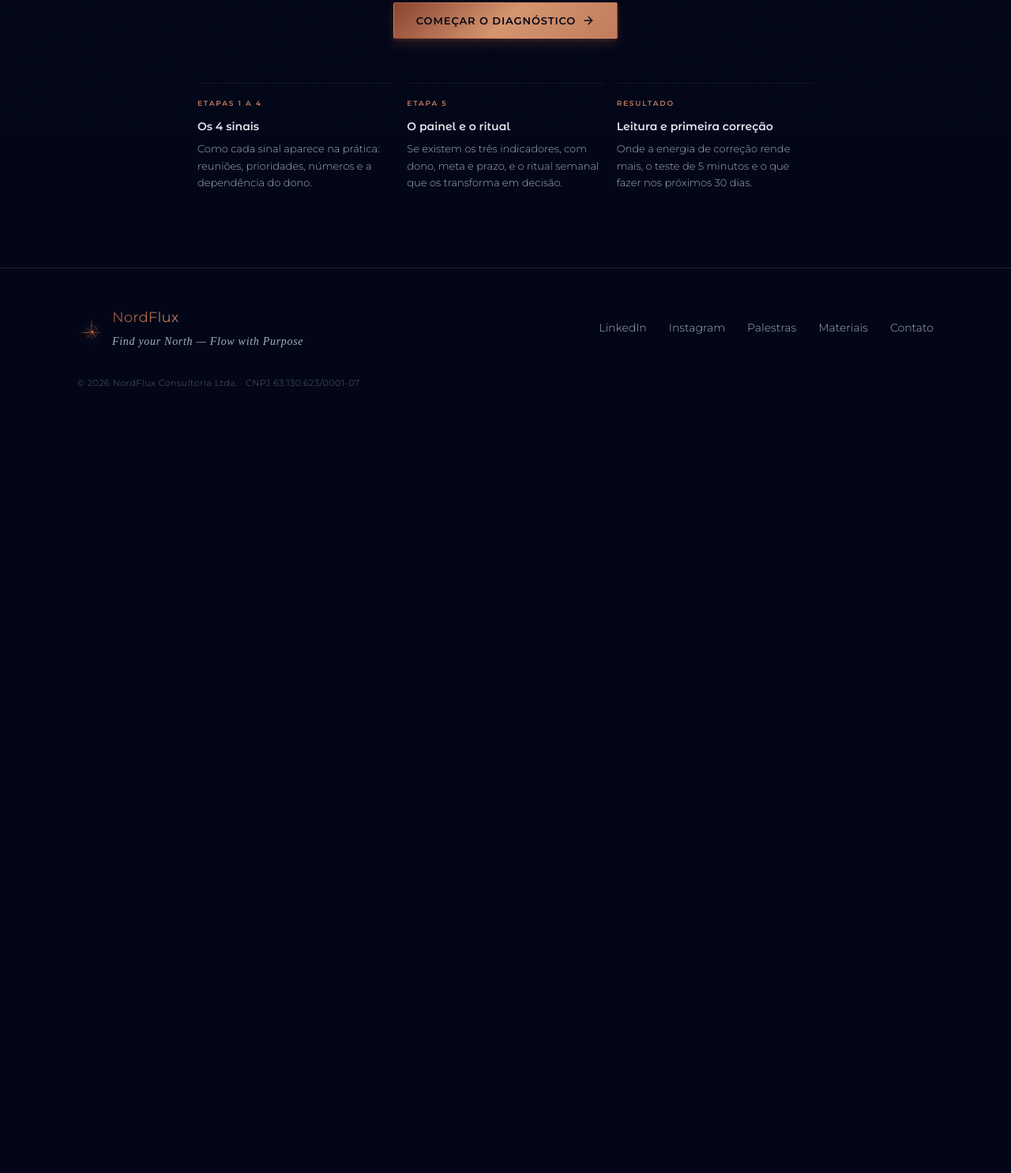
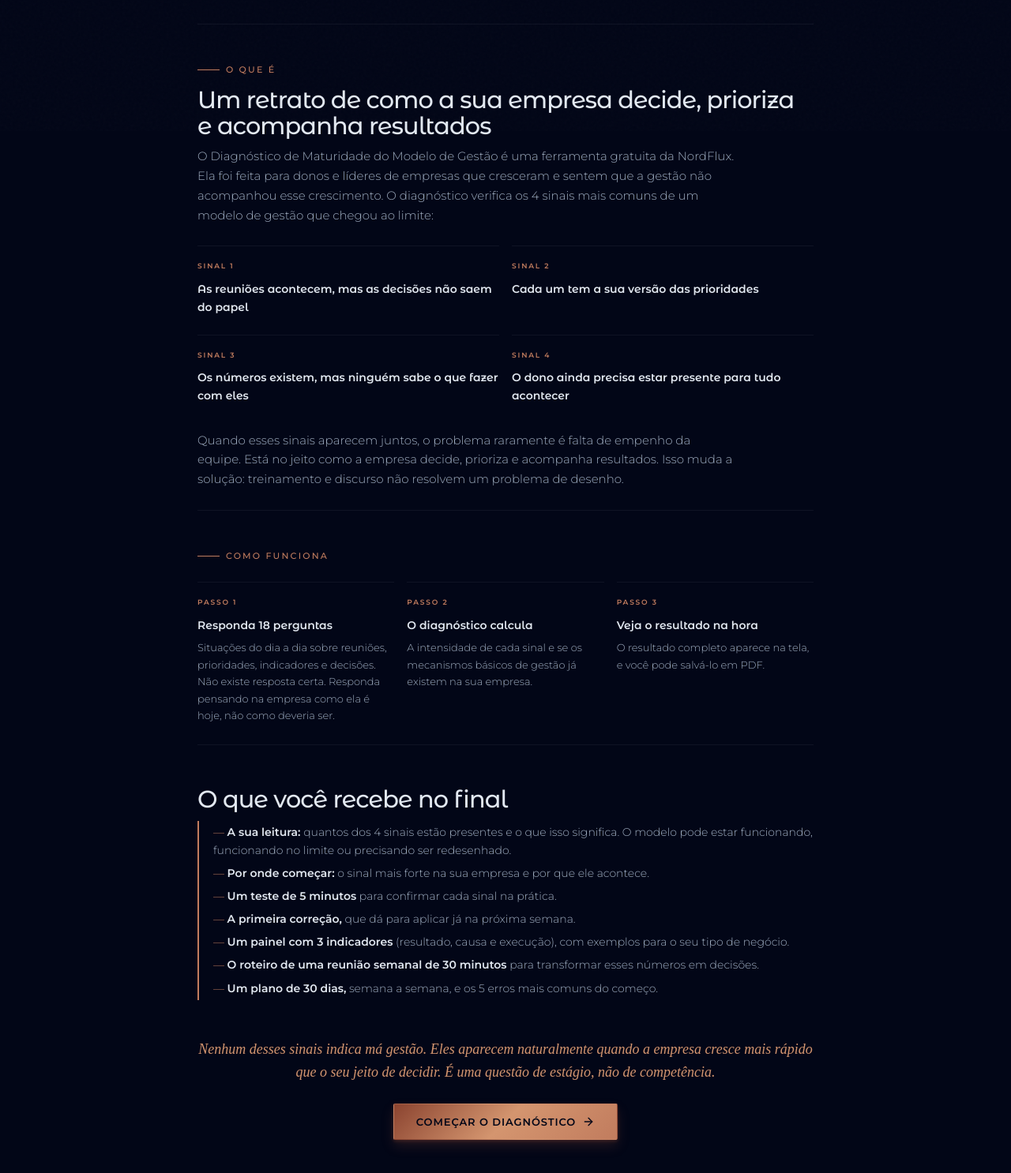
Before and after one commit to thiagonordflux/nordflux-site, a plain HTML site: page diagnostico.html in a window 1280 px wide. Shown: the part 634-2120 px from the top of the page at 79% size. Before the commit the page ends 1177 px from the top, so only its background shows below. Drawn offline with Linux system fonts and the light colour scheme; a web font is replaced by a local one.

Commit message:
Diagnóstico: explica o que é e o que a pessoa recebe
- Abertura do diagnostico.html: novo título, subtítulo e meta; blocos
  "O que é" (com os 4 sinais em grade 2x2), "Como funciona" (3 passos),
  "O que você recebe no final" e nota de fechamento com segundo botão
- Tela de captação: h2 e texto de privacidade ajustados (o lead não recebe
  e-mail automático com o resultado)
- Home: última frase do hero, título, parágrafo e botão da seção
  #diagnostico, e os 4 sinais padronizados com o diagnóstico
- Sem mudanças no motor do quiz, nas regras de pontuação, no formulário
  da Netlify nem em css/site.css e css/tokens.css

Co-Authored-By: Claude Fable 5.1 <noreply@anthropic.com>

```diff
--- a/diagnostico.html
+++ b/diagnostico.html
@@ -39,6 +39,13 @@
     .dm-block strong { display: block; font-family: var(--font-display); font-size: var(--text-sm-mid); font-weight: 600; margin-bottom: 6px; }
     .dm-block span { display: block; color: var(--fg-secondary); font-size: var(--text-sm); line-height: var(--leading-relaxed); }
     .dm-block small { display: block; color: var(--color-accent); font-size: var(--text-2xs); letter-spacing: var(--tracking-widest); text-transform: uppercase; margin-bottom: 10px; font-weight: 600; }
+    .dm-blocks-4 { grid-template-columns: repeat(2, 1fr); }
+    .dm-intro { text-align: left; margin-top: 64px; }
+    .dm-intro .dm-sec { border-top: 1px solid var(--border-subtle); padding-top: 40px; margin-bottom: 0; }
+    .dm-intro .dm-blocks { margin-top: 24px; margin-bottom: 26px; }
+    .dm-intro .dm-list li strong { color: var(--fg-primary); font-weight: 600; }
+    .dm-intro-cta { text-align: center; margin-top: 48px; }
+    .dm-intro-cta .dm-hint { margin: 0 0 24px; }
 
     /* Progresso */
     .dm-progress { display: flex; align-items: center; justify-content: space-between; gap: 20px; margin-bottom: 28px; }
@@ -249,15 +256,14 @@
     <div class="container">
       <div class="dm-hero">
         <div class="dm-hero-bg"></div>
-        <p class="eyebrow centered">Diagnóstico de Maturidade · Modelo de Gestão</p>
-        <h1>Sua empresa não está tendo<br>o desempenho que <em>você espera?</em></h1>
-        <p class="dm-lead">Em 18 perguntas, este diagnóstico identifica quais dos 4 sinais estão presentes na sua empresa, se o painel de indicadores existe de fato, e por onde começar nos próximos 30 dias. A distinção importa porque muda o remédio: problema de cultura se trata com conversa. Problema de modelo se trata com desenho.</p>
-        <p class="dm-hint">Responda pensando na sua empresa como ela é hoje, não como deveria ser.</p>
+        <p class="eyebrow centered">Autodiagnóstico gratuito · Modelo de Gestão</p>
+        <h1>Descubra por que as decisões<br>da sua empresa não <em>viram resultado.</em></h1>
+        <p class="dm-lead">Um questionário de 5 minutos que mostra se o que trava a sua empresa são as pessoas ou o modelo de gestão. No final, você recebe um plano prático para os próximos 30 dias.</p>
 
         <div class="dm-meta">
           <span><svg viewBox="0 0 24 24" fill="none" stroke="currentColor" stroke-width="2" stroke-linecap="round" stroke-linejoin="round"><circle cx="12" cy="12" r="10"/><polyline points="12 6 12 12 16 14"/></svg>Cerca de 5 minutos</span>
-          <span><svg viewBox="0 0 24 24" fill="none" stroke="currentColor" stroke-width="2" stroke-linecap="round" stroke-linejoin="round"><path d="M9 11l3 3L22 4"/><path d="M21 12v7a2 2 0 0 1-2 2H5a2 2 0 0 1-2-2V5a2 2 0 0 1 2-2h11"/></svg>18 perguntas em 6 etapas</span>
-          <span><svg viewBox="0 0 24 24" fill="none" stroke="currentColor" stroke-width="2" stroke-linecap="round" stroke-linejoin="round"><path d="M14 2H6a2 2 0 0 0-2 2v16a2 2 0 0 0 2 2h12a2 2 0 0 0 2-2V8z"/><polyline points="14 2 14 8 20 8"/></svg>Diagnóstico com plano de 30 dias</span>
+          <span><svg viewBox="0 0 24 24" fill="none" stroke="currentColor" stroke-width="2" stroke-linecap="round" stroke-linejoin="round"><path d="M9 11l3 3L22 4"/><path d="M21 12v7a2 2 0 0 1-2 2H5a2 2 0 0 1-2-2V5a2 2 0 0 1 2-2h11"/></svg>18 perguntas</span>
+          <span><svg viewBox="0 0 24 24" fill="none" stroke="currentColor" stroke-width="2" stroke-linecap="round" stroke-linejoin="round"><path d="M14 2H6a2 2 0 0 0-2 2v16a2 2 0 0 0 2 2h12a2 2 0 0 0 2-2V8z"/><polyline points="14 2 14 8 20 8"/></svg>Gratuito, com resultado na hora</span>
         </div>
 
         <button type="button" class="btn btn-primary" id="btnStart">
@@ -265,10 +271,49 @@
           <svg viewBox="0 0 24 24" fill="none" stroke="currentColor" stroke-width="2" stroke-linecap="round" stroke-linejoin="round"><path d="M5 12h14"/><path d="m12 5 7 7-7 7"/></svg>
         </button>
 
-        <div class="dm-blocks">
-          <div class="dm-block"><small>Etapas 1 a 4</small><strong>Os 4 sinais</strong><span>Como cada sinal aparece na prática: reuniões, prioridades, números e a dependência do dono.</span></div>
-          <div class="dm-block"><small>Etapa 5</small><strong>O painel e o ritual</strong><span>Se existem os três indicadores, com dono, meta e prazo, e o ritual semanal que os transforma em decisão.</span></div>
-          <div class="dm-block"><small>Resultado</small><strong>Leitura e primeira correção</strong><span>Onde a energia de correção rende mais, o teste de 5 minutos e o que fazer nos próximos 30 dias.</span></div>
+        <div class="dm-intro">
+          <section class="dm-sec">
+            <p class="eyebrow">O que é</p>
+            <h2>Um retrato de como a sua empresa decide, prioriza e acompanha resultados</h2>
+            <p class="sub">O Diagnóstico de Maturidade do Modelo de Gestão é uma ferramenta gratuita da NordFlux. Ela foi feita para donos e líderes de empresas que cresceram e sentem que a gestão não acompanhou esse crescimento. O diagnóstico verifica os 4 sinais mais comuns de um modelo de gestão que chegou ao limite:</p>
+            <div class="dm-blocks dm-blocks-4">
+              <div class="dm-block"><small>Sinal 1</small><strong>As reuniões acontecem, mas as decisões não saem do papel</strong></div>
+              <div class="dm-block"><small>Sinal 2</small><strong>Cada um tem a sua versão das prioridades</strong></div>
+              <div class="dm-block"><small>Sinal 3</small><strong>Os números existem, mas ninguém sabe o que fazer com eles</strong></div>
+              <div class="dm-block"><small>Sinal 4</small><strong>O dono ainda precisa estar presente para tudo acontecer</strong></div>
+            </div>
+            <p class="sub">Quando esses sinais aparecem juntos, o problema raramente é falta de empenho da equipe. Está no jeito como a empresa decide, prioriza e acompanha resultados. Isso muda a solução: treinamento e discurso não resolvem um problema de desenho.</p>
+          </section>
+
+          <section class="dm-sec">
+            <p class="eyebrow">Como funciona</p>
+            <div class="dm-blocks">
+              <div class="dm-block"><small>Passo 1</small><strong>Responda 18 perguntas</strong><span>Situações do dia a dia sobre reuniões, prioridades, indicadores e decisões. Não existe resposta certa. Responda pensando na empresa como ela é hoje, não como deveria ser.</span></div>
+              <div class="dm-block"><small>Passo 2</small><strong>O diagnóstico calcula</strong><span>A intensidade de cada sinal e se os mecanismos básicos de gestão já existem na sua empresa.</span></div>
+              <div class="dm-block"><small>Passo 3</small><strong>Veja o resultado na hora</strong><span>O resultado completo aparece na tela, e você pode salvá-lo em PDF.</span></div>
+            </div>
+          </section>
+
+          <section class="dm-sec">
+            <h2>O que você recebe no final</h2>
+            <ul class="dm-list">
+              <li><strong>A sua leitura:</strong> quantos dos 4 sinais estão presentes e o que isso significa. O modelo pode estar funcionando, funcionando no limite ou precisando ser redesenhado.</li>
+              <li><strong>Por onde começar:</strong> o sinal mais forte na sua empresa e por que ele acontece.</li>
+              <li><strong>Um teste de 5 minutos</strong> para confirmar cada sinal na prática.</li>
+              <li><strong>A primeira correção,</strong> que dá para aplicar já na próxima semana.</li>
+              <li><strong>Um painel com 3 indicadores</strong> (resultado, causa e execução), com exemplos para o seu tipo de negócio.</li>
+              <li><strong>O roteiro de uma reunião semanal de 30 minutos</strong> para transformar esses números em decisões.</li>
+              <li><strong>Um plano de 30 dias,</strong> semana a semana, e os 5 erros mais comuns do começo.</li>
+            </ul>
+          </section>
+
+          <div class="dm-intro-cta">
+            <p class="dm-hint">Nenhum desses sinais indica má gestão. Eles aparecem naturalmente quando a empresa cresce mais rápido que o seu jeito de decidir. É uma questão de estágio, não de competência.</p>
+            <button type="button" class="btn btn-primary" id="btnStartBottom">
+              Começar o diagnóstico
+              <svg viewBox="0 0 24 24" fill="none" stroke="currentColor" stroke-width="2" stroke-linecap="round" stroke-linejoin="round"><path d="M5 12h14"/><path d="m12 5 7 7-7 7"/></svg>
+            </button>
+          </div>
         </div>
       </div>
     </div>
@@ -304,7 +349,7 @@
       <div class="dm-gate">
         <div>
           <p class="eyebrow">Diagnóstico pronto</p>
-          <h2>Seu diagnóstico está<br>calculado. Para onde enviamos?</h2>
+          <h2>Seu diagnóstico está pronto.<br>Falta só um passo.</h2>
           <p class="lead">Preencha seus dados para ver o resultado completo: a leitura dos sinais, o teste de 5 minutos de cada um, a primeira correção aplicável na próxima semana e o plano de 30 dias.</p>
 
           <div class="dm-preview">
@@ -371,7 +416,7 @@
               <span class="btn-label">Ver meu diagnóstico</span>
               <svg viewBox="0 0 24 24" fill="none" stroke="currentColor" stroke-width="2" stroke-linecap="round" stroke-linejoin="round"><path d="M5 12h14"/><path d="m12 5 7 7-7 7"/></svg>
             </button>
-            <p class="dm-privacy">Sem spam. Usamos seus dados apenas para enviar o diagnóstico e material da NordFlux. Você pode sair quando quiser.</p>
+            <p class="dm-privacy">Sem spam. Usamos seus dados para registrar o seu diagnóstico e enviar materiais da NordFlux. Você pode sair quando quiser.</p>
           </form>
         </div>
       </div>
@@ -884,7 +929,8 @@
   /* ═══════════════════════════════════════════════════════════════
      EVENTOS
      ═══════════════════════════════════════════════════════════════ */
-  $('btnStart').addEventListener('click', () => { stepIdx = 0; renderStep(); showScreen('screen-quiz'); });
+  const iniciarQuiz = () => { stepIdx = 0; renderStep(); showScreen('screen-quiz'); };
+  ['btnStart', 'btnStartBottom'].forEach(id => $(id).addEventListener('click', iniciarQuiz));
 
   $('btnPrev').addEventListener('click', () => {
     if (stepIdx === 0) { showScreen('screen-intro'); return; }
```
Also changed, not shown: index.html (+8 -8 lines).
